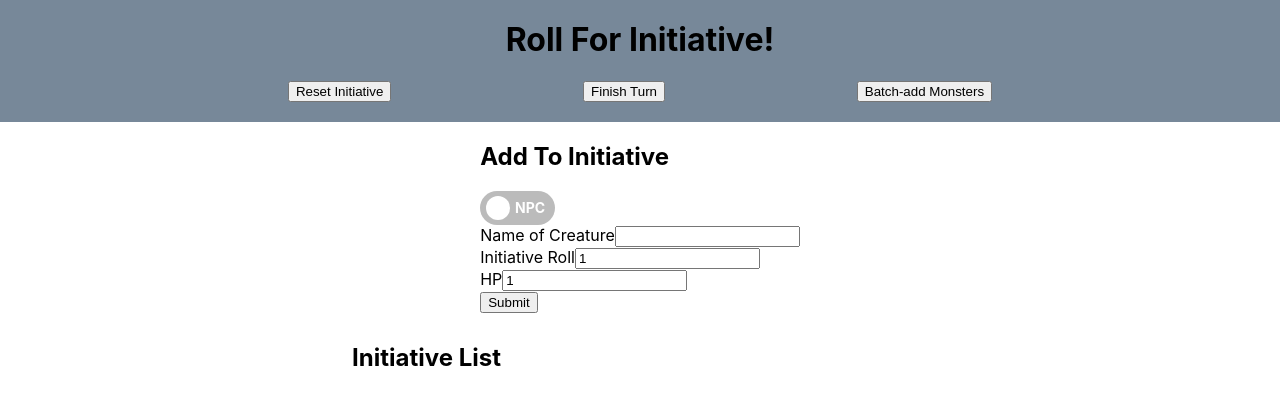
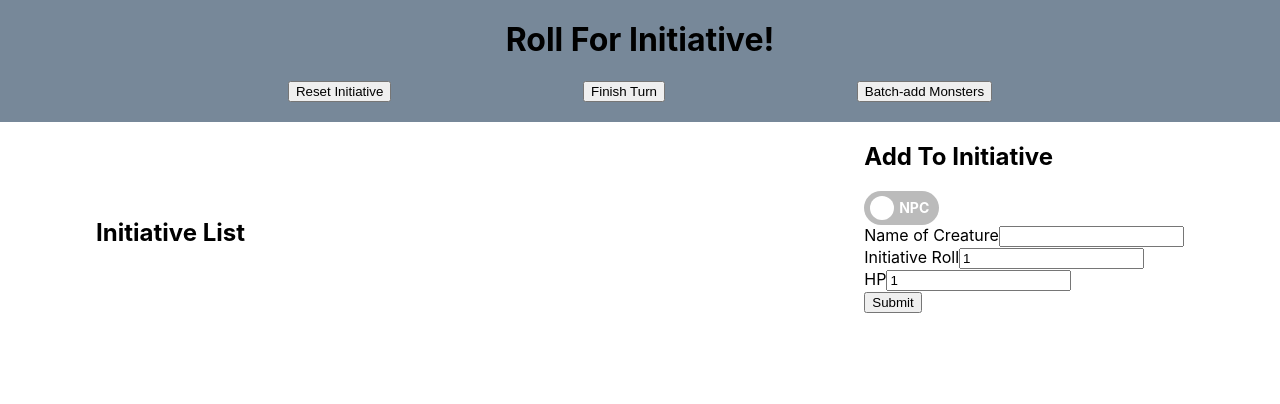
Before and after one commit to thegouge/roll-for-initiative, a React (Create React App) app: page / in a window 1280 px wide. Shown: the top 404 px of the page. Built offline with nearby package versions, Linux system fonts and the light colour scheme.

Commit message:
finishing some css work

```diff
--- a/src/components/App.js
+++ b/src/components/App.js
@@ -12,8 +12,10 @@ function App() {
 		<div className="App">
 			<InitProvider>
 				<Toolbar />
-				<AddForm />
-				<InitList />
+				<div className="initiave-tracker">
+					<AddForm />
+					<InitList />
+				</div>
 			</InitProvider>
 		</div>
 	);
```
Also changed, not shown: 1 other file (tests, documents, lock files or other folders).
